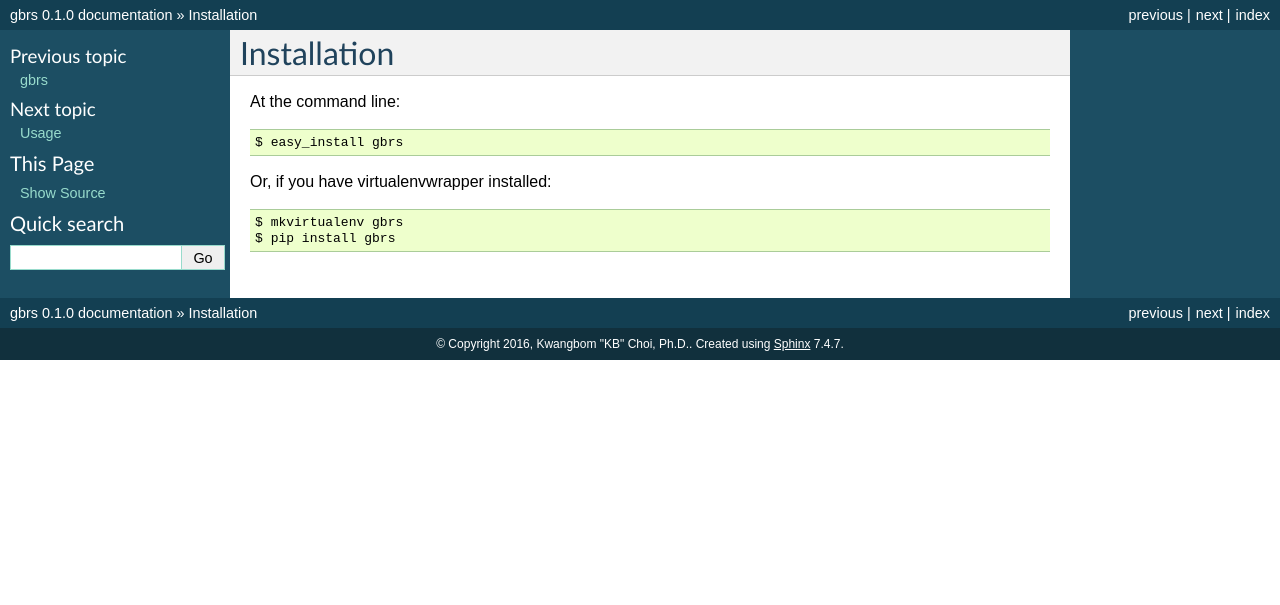
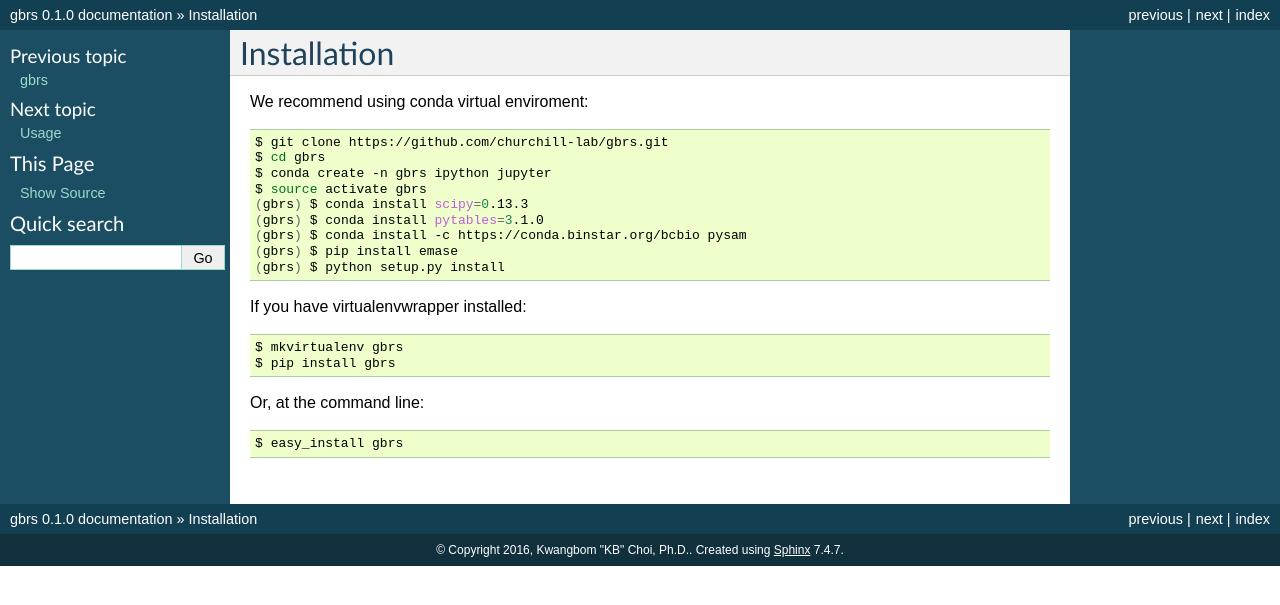
Before and after one commit to churchill-lab/gbrs, a Sphinx documentation site: the page built from docs/installation.rst, in a window 1280 px wide. Shown: the top 605 px of the page. Built offline with Sphinx 7.4.7, drawn with Linux system fonts in a browser that asks for light colours.

```diff
--- a/AUTHORS.rst
+++ b/AUTHORS.rst
@@ -5,7 +5,7 @@ Credits
 Development Lead
 ----------------
 
-* Kwangbom "KB" Choi, Ph.D. <kb.choi@jax.org>
+* Kwangbom "KB" Choi, Ph. D. <kb.choi@jax.org>
 
 Contributors
 ------------
--- a/HISTORY.rst
+++ b/HISTORY.rst
@@ -5,4 +5,4 @@ History
 0.1.0 (2016-1-22)
 ------------------
 
-* First release on PyPI.
+* Started a private project on bitbucket.
--- a/docs/installation.rst
+++ b/docs/installation.rst
@@ -4,11 +4,23 @@
 Installation
 ============
 
-At the command line::
+We recommend using conda virtual enviroment::
 
-    $ easy_install gbrs
+    $ git clone https://github.com/churchill-lab/gbrs.git
+    $ cd gbrs
+    $ conda create -n gbrs ipython jupyter
+    $ source activate gbrs
+    (gbrs) $ conda install scipy=0.13.3
+    (gbrs) $ conda install pytables=3.1.0
+    (gbrs) $ conda install -c https://conda.binstar.org/bcbio pysam
+    (gbrs) $ pip install emase
+    (gbrs) $ python setup.py install
 
-Or, if you have virtualenvwrapper installed::
+If you have virtualenvwrapper installed::
 
     $ mkvirtualenv gbrs
     $ pip install gbrs
+
+Or, at the command line::
+
+    $ easy_install gbrs
```
Also changed, not shown: 1 other file.
